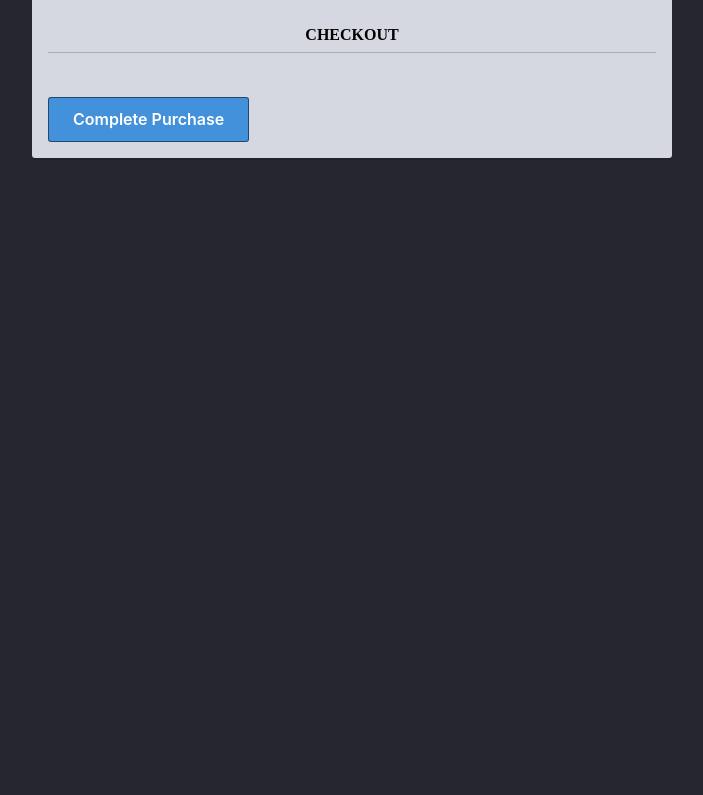
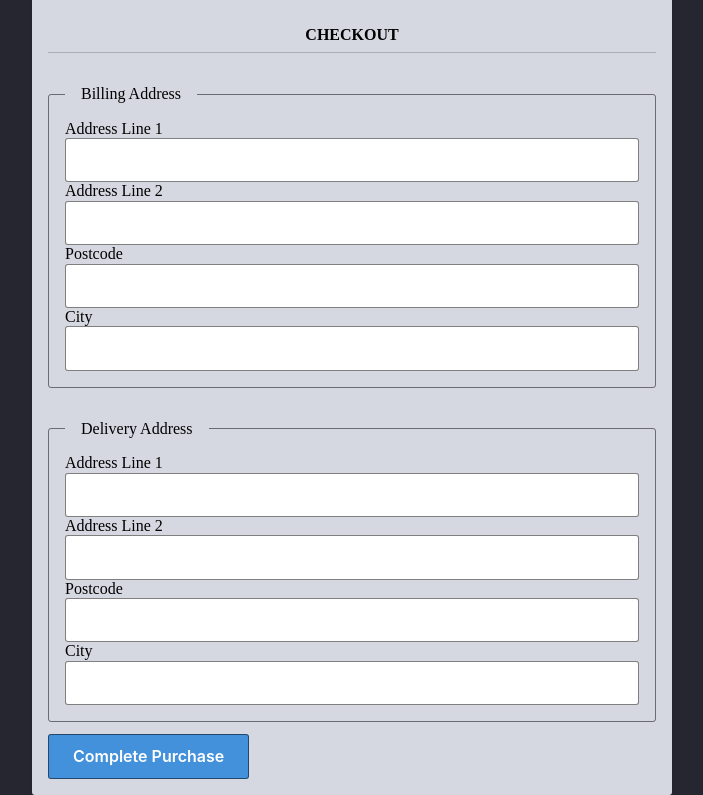
Before and after one commit to EssamShadadi/HTML-CSS-Git-Exercise, a website: page week-3/26-checkout-groups/index.html in a window 1280 px wide. Shown: the part 259-1054 px from the top of the page, without its empty margins (288-991 px from the left). Before the commit the page ends 800 px from the top, so only its background shows below. Drawn offline with Linux system fonts and the light colour scheme.

Commit message:
Complete 26-checkout-groups

```diff
--- a/week-3/26-checkout-groups/index.html
+++ b/week-3/26-checkout-groups/index.html
@@ -38,7 +38,28 @@
           <h2 class="checkout__title">Checkout</h2>
           <form method="GET" id="checkout-form" class="checkout__form">
             <!-- Add the form fields here -->
-
+            <fieldset id ="billing-address">
+              <legend>Billing Address</legend>
+              <label for="billing-address1">Address Line 1</label>
+              <input type="text" id = "billing-address1" name = "billing-address1">
+              <label for="billing-address2">Address Line 2</label>
+              <input type="text" id = "billing-address2" name = "billing-address2">
+              <label for="billing-postcode">Postcode</label>
+              <input type="text" id = "billing-postcode" name = "billing-postcode">
+              <label for="billing-city">City</label>
+              <input type="text" id = "billing-city" name = "billing-city">
+            </fieldset>
+            <fieldset id ="Delivery Address">
+              <legend>Delivery Address</legend>
+              <label for="delivery-address1">Address Line 1</label>
+              <input type="text" id = "delivery-address1" name = "delivery-address1">
+              <label for="delivery--address2">Address Line 2</label>
+              <input type="text" id = "delivery-address2" name = "delivery-address2">
+              <label for="delivery-postcode">Postcode</label>
+              <input type="text" id = "delivery-postcode" name = "delivery-postcode">
+              <label for="delivery-city">City</label>
+              <input type="text" id = "delivery-city"  name = "delivery-city">
+            </fieldset>
             <button type="submit">Complete Purchase</button>
           </form>
         </div>
```
